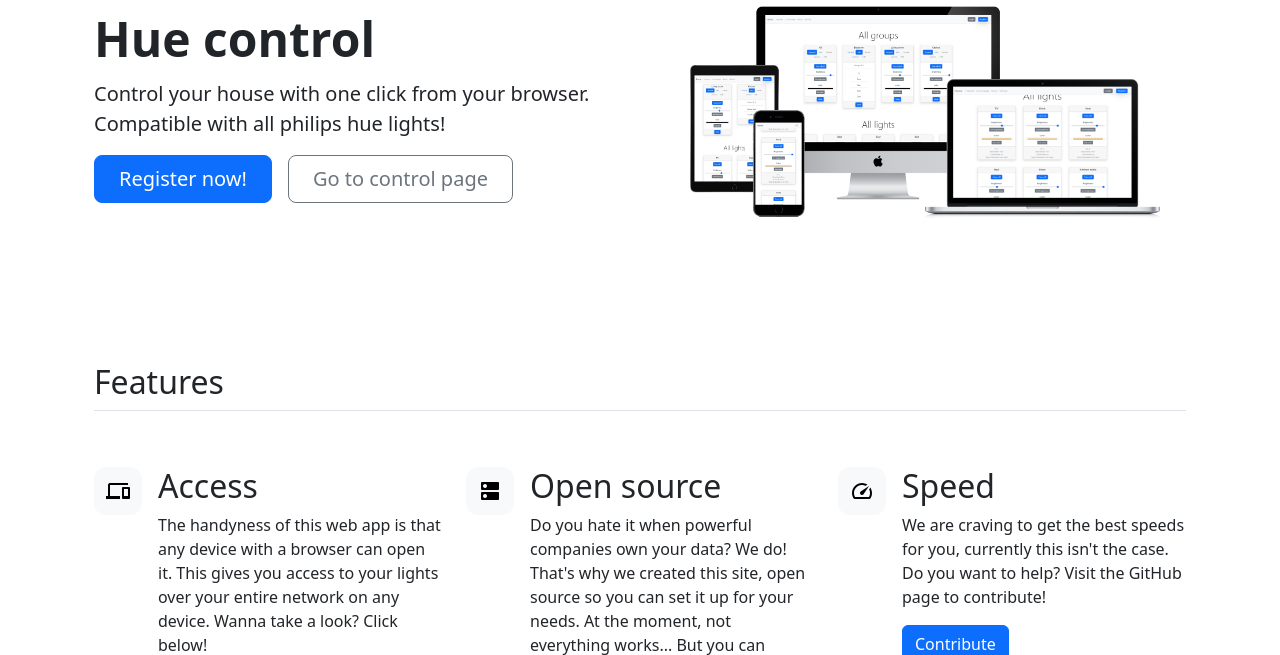
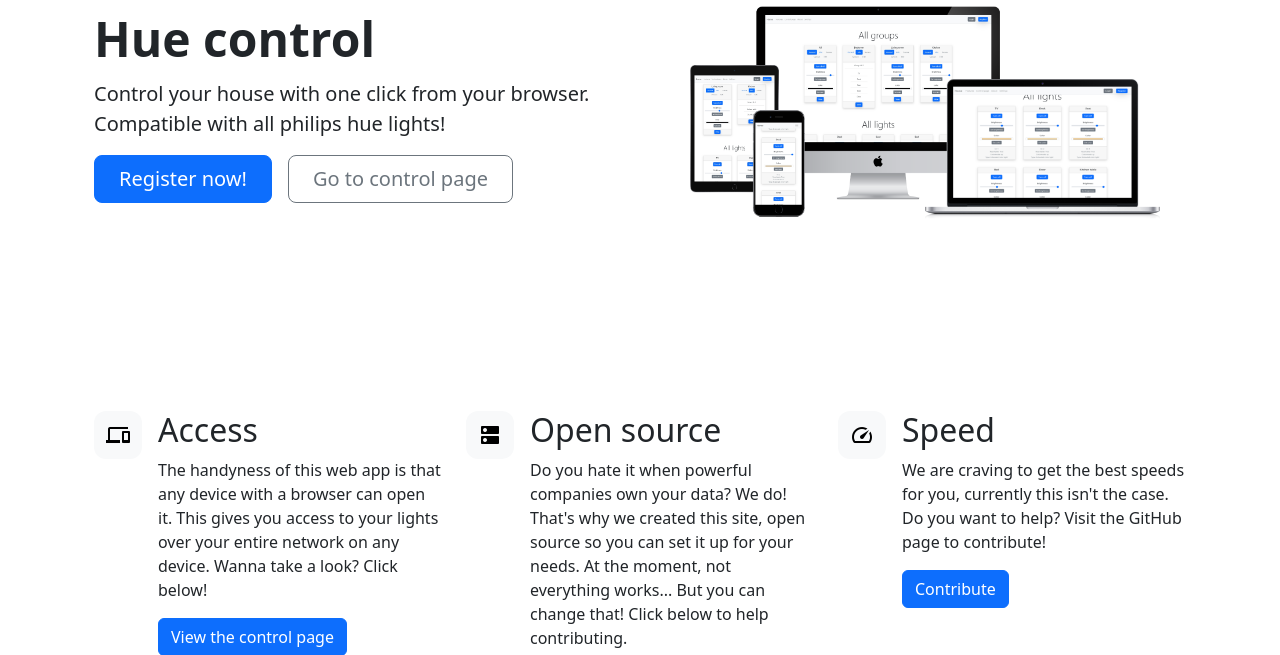
Before and after one commit to woutvos/Hue-control-site, a Flask app: page / in a window 1280 px wide. Shown: the part 192-847 px from the top of the page. Run offline with Flask 2, Linux system fonts and the light colour scheme.

Commit message:
Redesign home page

```diff
--- a/templates/home.html
+++ b/templates/home.html
@@ -21,7 +21,6 @@
     </div>
 
     <div class="container px-4 py-5" id="hanging-icons">
-        <h2 class="pb-2 border-bottom">Features</h2>
         <div class="row g-4 py-5 row-cols-1 row-cols-lg-3">
             <div class="col d-flex align-items-start">
                 <div class="icon-square text-bg-light d-inline-flex align-items-center justify-content-center fs-4 flex-shrink-0 me-3">
```
